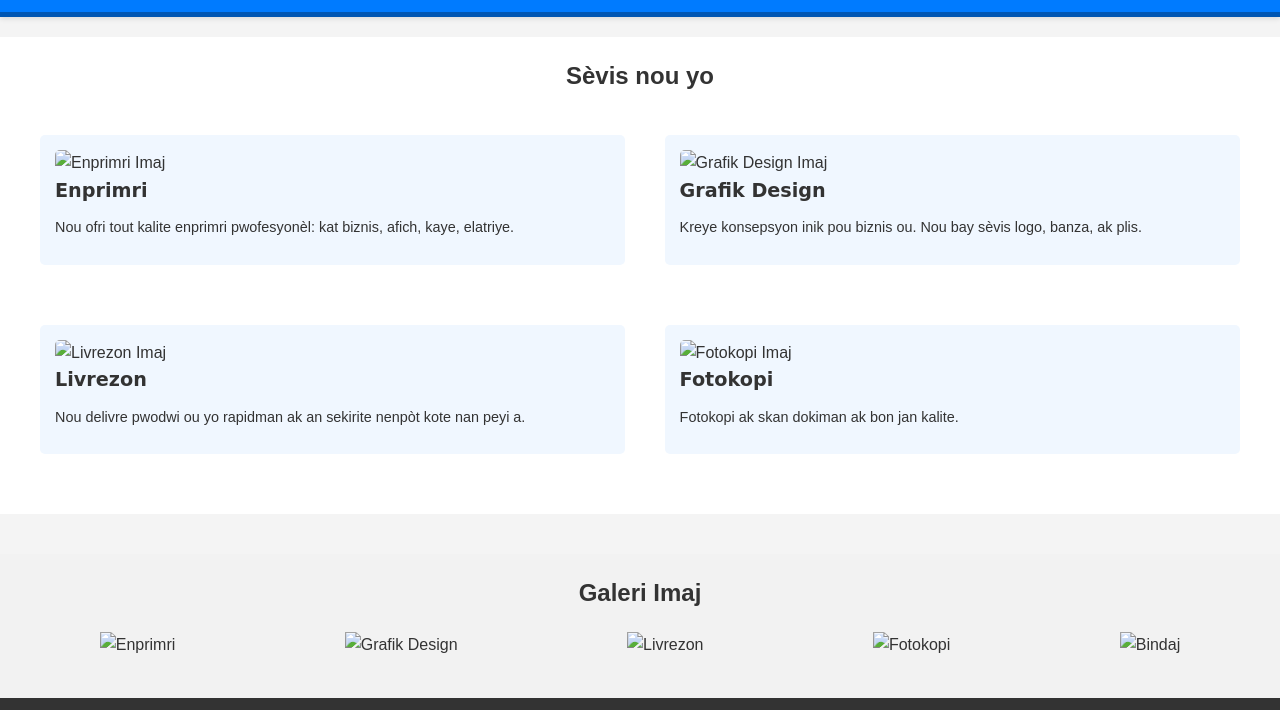
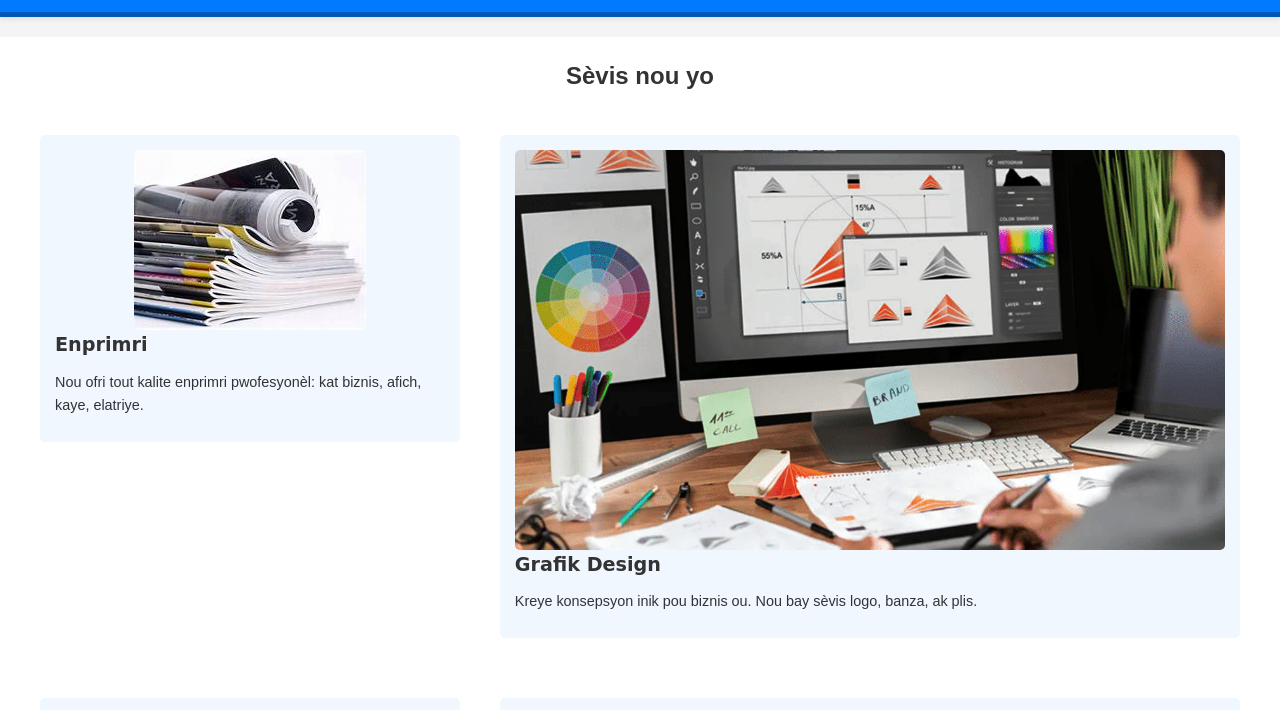
Before and after one commit to dkmultiservices/depo, a plain HTML site: page services.html in a window 1280 px wide. Shown: the part 85-795 px from the top of the page. Drawn offline with Linux system fonts and the light colour scheme.

Commit message:
Update services.html

```diff
--- a/services.html
+++ b/services.html
@@ -128,14 +128,14 @@
             <tr>
                 <td>
                     <div class="service">
-                        <img src="imaj/enpri1.jpeg" alt="Enprimri Imaj" class="service-img">
+                        <img src="enpri1.jpeg" alt="Enprimri Imaj" class="service-img">
                         <h2>Enprimri</h2>
                         <p>Nou ofri tout kalite enprimri pwofesyonèl: kat biznis, afich, kaye, elatriye.</p>
                     </div>
                 </td>
                 <td>
                     <div class="service">
-                        <img src="imaj/enpri2.png" alt="Grafik Design Imaj" class="service-img">
+                        <img src="enpri2.png" alt="Grafik Design Imaj" class="service-img">
                         <h2>Grafik Design</h2>
                         <p>Kreye konsepsyon inik pou biznis ou. Nou bay sèvis logo, banza, ak plis.</p>
                     </div>
@@ -144,14 +144,14 @@
             <tr>
                 <td>
                     <div class="service">
-                        <img src="imaj/enpri3.jpg" alt="Livrezon Imaj" class="service-img">
+                        <img src="enpri3.jpg" alt="Livrezon Imaj" class="service-img">
                         <h2>Livrezon</h2>
                         <p>Nou delivre pwodwi ou yo rapidman ak an sekirite nenpòt kote nan peyi a.</p>
                     </div>
                 </td>
                 <td>
                     <div class="service">
-                        <img src="imaj/enpri4.jpg" alt="Fotokopi Imaj" class="service-img">
+                        <img src="enpri4.jpg" alt="Fotokopi Imaj" class="service-img">
                         <h2>Fotokopi</h2>
                         <p>Fotokopi ak skan dokiman ak bon jan kalite.</p>
                     </div>
@@ -163,11 +163,11 @@
     <section class="gallery">
         <h2>Galeri Imaj</h2>
         <div class="image-gallery">
-            <img src="imaj/enpri5.jpeg" alt="Enprimri">
-            <img src="imaj/enpri6.jpeg" alt="Grafik Design">
-            <img src="imaj/enpri7.jpg" alt="Livrezon">
-            <img src="imaj/enpri8.jpg" alt="Fotokopi">
-            <img src="imaj/enpri9.png" alt="Bindaj">
+            <img src="enpri5.jpeg" alt="Enprimri">
+            <img src="enpri6.jpeg" alt="Grafik Design">
+            <img src="enpri7.jpg" alt="Livrezon">
+            <img src="enpri8.jpg" alt="Fotokopi">
+            <img src="enpri9.png" alt="Bindaj">
         </div>
     </section>
 
```
